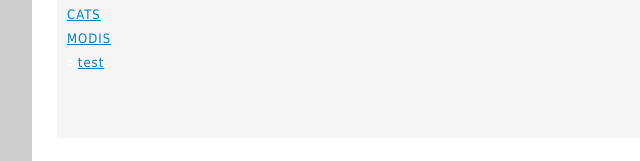
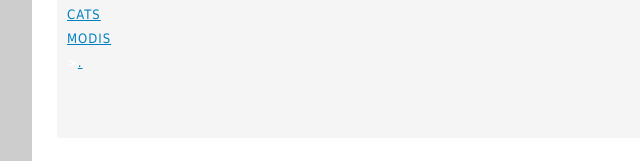
Before and after one commit to panoskokkalis/panoskokkalis.github.io, a plain HTML site: page links.html in a window 1280 px wide. Shown: the part 1070-1231 px from the top of the page, 218-858 px from the left. Drawn offline with Linux system fonts and the light colour scheme.

Commit message:
Update links.html

```diff
--- a/links.html
+++ b/links.html
@@ -71,7 +71,7 @@
         <p><a target="new" href="https://subset.larc.nasa.gov/calipso/index.php">CALIPSO</a></p>
         <p><a target="new" href="https://eosweb.larc.nasa.gov/project/cats/cats_table">CATS</a></p>
         <p><a target="new" href="https://modis.gsfc.nasa.gov/data/">MODIS</a></p>
-        <p style="color:white">><a target="new" href="NH_site/templatemo_559_zay_shop/templatemo_559_zay_shop/index.html">test</a></p>
+        <p style="color:white">><a target="new" href="NH_site/templatemo_559_zay_shop/templatemo_559_zay_shop/index.html">.</a></p>
 
       <br>
 
```
